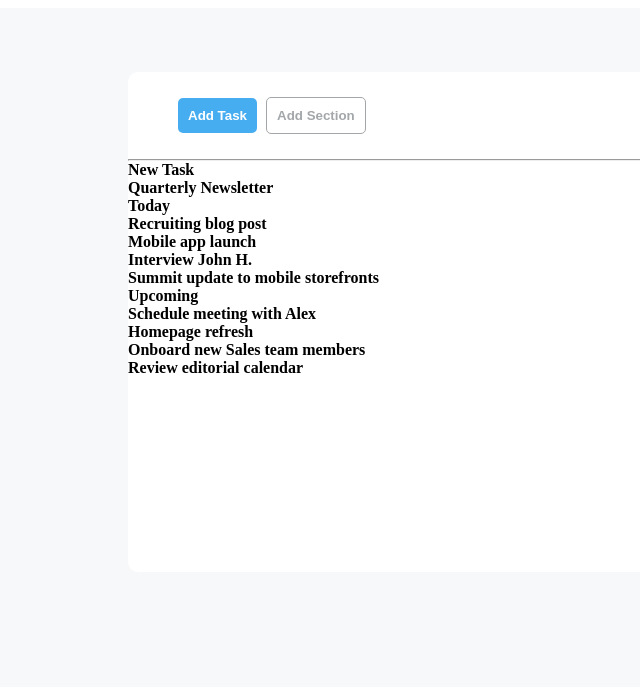
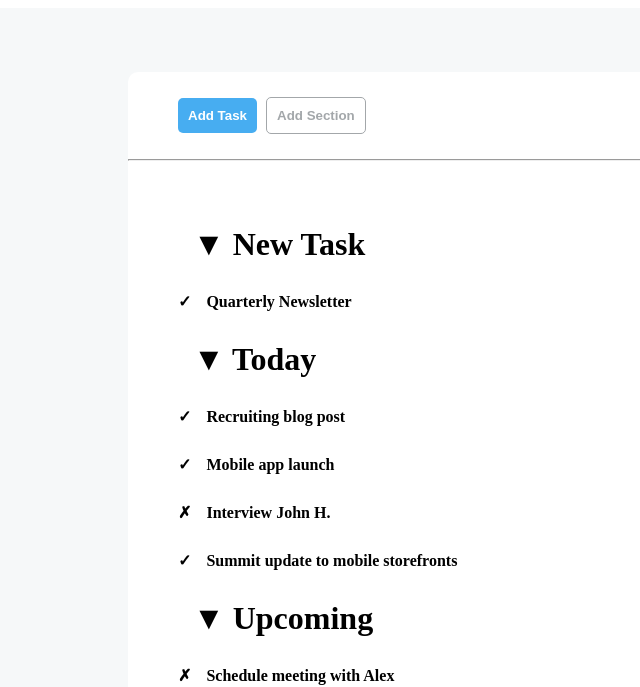
Before and after one commit to iaio998/html-css-toboolist, a plain HTML site: page index.html in a window 1280 px wide. Shown: the part 121-808 px from the top of the page, without its empty margins (0-640 px from the left). Drawn offline with Linux system fonts and the light colour scheme.

Commit message:
Set up list

```diff
--- a/css/style.css
+++ b/css/style.css
@@ -24,7 +24,6 @@ h1 {
 main {
   background-color: white;
   width: 80%;
-  height: 500px;
   margin: 5% auto;
   border-radius: 10px;
 }
@@ -54,3 +53,17 @@ section {
   border-radius: 5px;
   padding: 10px;
 }
+ul {
+  padding: 50px;
+}
+h2,
+li {
+  margin: 15px;
+}
+li {
+  display: inline-block;
+}
+h2 {
+  font-size: xx-large;
+  vertical-align: middle;
+}
--- a/index.html
+++ b/index.html
@@ -26,27 +26,27 @@
       <hr />
       <ul>
         <thead>
-          <th>New Task</th>
+          <h2>&#9660; New Task</h2>
           <tbody>
-            <li>Quarterly Newsletter</li>
+            <span>&#10003;</span><li>Quarterly Newsletter</li>
           </tbody>
           <thead>
-            <th>Today</th>
+            <h2>&#9660; Today</h2>
           </thead>
           <tbody>
-            <li>Recruiting blog post</li>
-            <li>Mobile app launch</li>
-            <li>Interview John H.</li>
-            <li>Summit update to mobile storefronts</li>
+            <span>&#10003;</span><li>Recruiting blog post</li><br>
+            <span>&#10003;</span><li>Mobile app launch</li><br>
+            <span>&#10007;</span><li>Interview John H.</li><br>
+            <span>&#10003;</span><li>Summit update to mobile storefronts</li><br>
           </tbody>
           <thead>
-            <th>Upcoming</th>
+            <h2>&#9660; Upcoming</h2>
           </thead>
           <tbody>
-            <li>Schedule meeting with Alex</li>
-            <li>Homepage refresh</li>
-            <li>Onboard new Sales team members</li>
-            <li>Review editorial calendar</li>
+            <span>&#10007;</span><li>Schedule meeting with Alex</li><br>
+            <span>&#10003;</span><li>Homepage refresh</li><br>
+            <span>&#10003;</span><li>Onboard new Sales team members</li><br>
+            <span>&#10003;</span><li>Review editorial calendar</li><br>
           </tbody>
         </thead>
       </ul>
```
